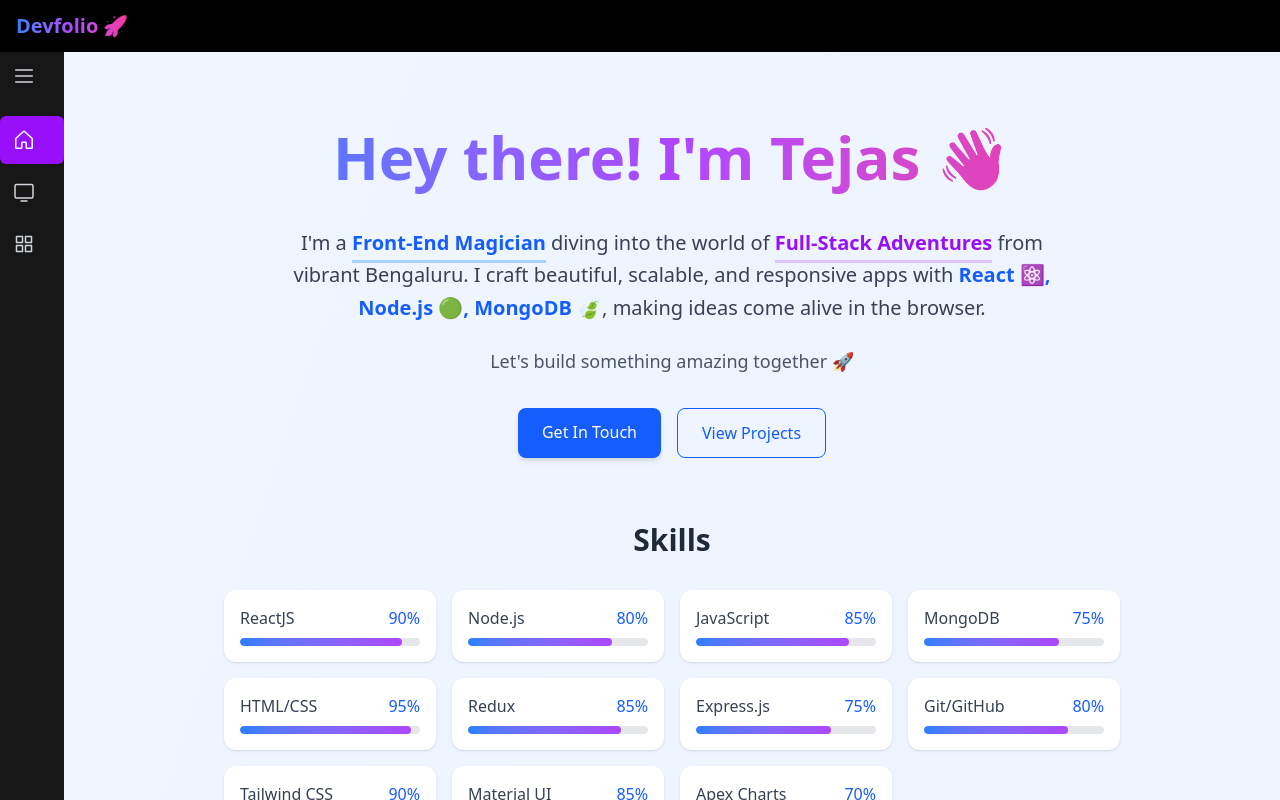
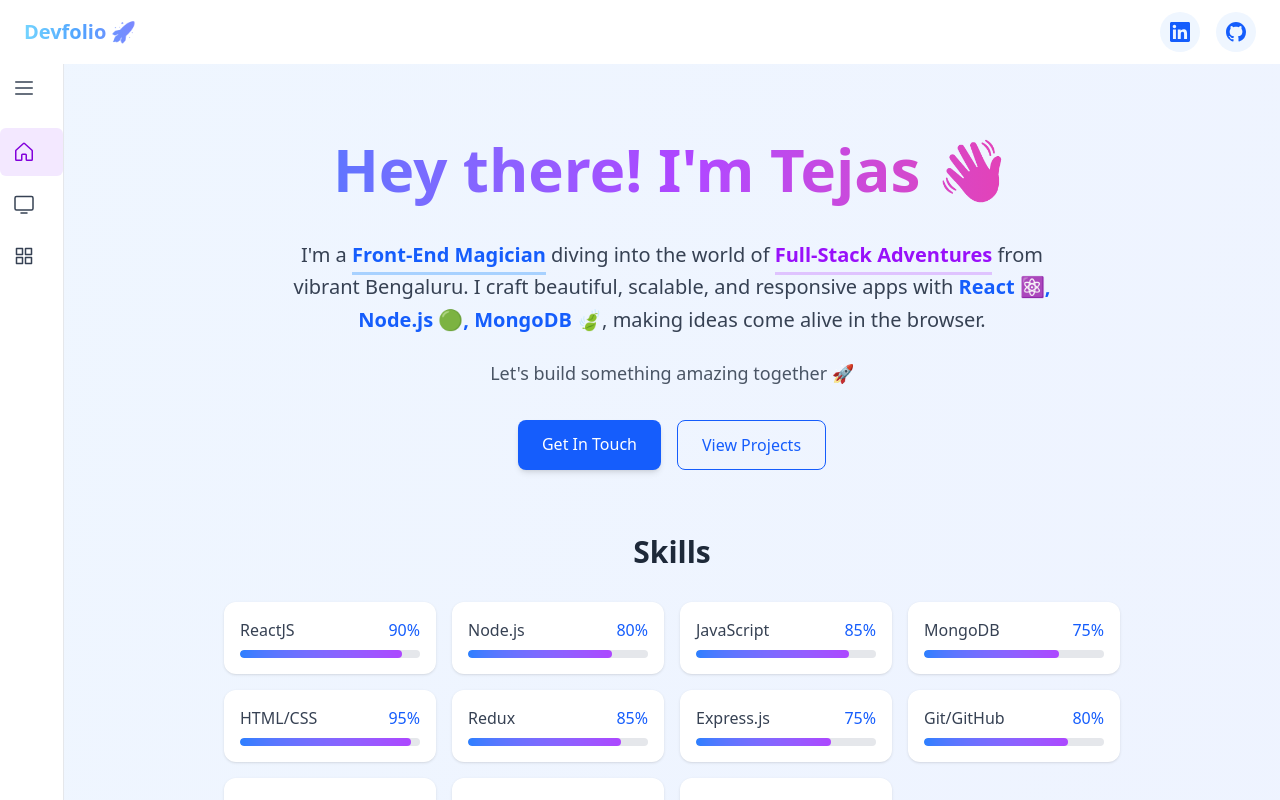
Before and after one commit to mtejas309/AkkuKnox, a React (Vite) app: page / in a window 1280 px wide. Built offline with nearby package versions, Linux system fonts and the light colour scheme.

Commit message:
updated all

```diff
--- a/src/components/NavBar.jsx
+++ b/src/components/NavBar.jsx
@@ -1,13 +1,54 @@
 import React from "react";
-import { List } from "phosphor-react"; // optional mobile toggle
 
 function NavBar() {
   return (
-    <nav className="bg-black text-white px-4 py-3 flex items-center justify-between shadow-md">
-      {/* Unique gradient text logo */}
-      <h1 className="text-xl font-extrabold bg-gradient-to-r from-blue-500 via-purple-500 to-pink-500 bg-clip-text text-transparent">
+    <nav
+      className="bg-white text-gray-800 px-6 py-3 flex items-center justify-between
+      shadow-[0_4px_12px_rgba(0,0,0,0.05),0_6px_20px_rgba(59,130,246,0.15)]"
+    >
+      {/* Gradient logo text */}
+      <h1 className="text-xl font-extrabold bg-gradient-to-r from-sky-300 via-blue-400 to-indigo-400 bg-clip-text text-transparent">
         Devfolio 🚀
       </h1>
+
+      {/* Right Section - Social Media Icons */}
+      <div className="flex justify-center gap-4">
+        {/* LinkedIn */}
+        <a
+          href="https://www.linkedin.com/in/tejas-m-b56613225/"
+          target="_blank"
+          rel="noopener noreferrer"
+          className="w-10 h-10 rounded-full bg-blue-50 flex items-center justify-center text-blue-600 hover:bg-blue-100 transition-colors duration-300"
+          aria-label="LinkedIn"
+        >
+          <svg
+            className="w-5 h-5"
+            fill="currentColor"
+            viewBox="0 0 24 24"
+            xmlns="http://www.w3.org/2000/svg"
+          >
+            <path d="M20.447 20.452h-3.554v-5.569c0-1.328-.027-3.037-1.852-3.037-1.853 0-2.136 1.445-2.136 2.939v5.667H9.351V9h3.414v1.561h.046c.477-.9 1.637-1.85 3.37-1.85 3.601 0 4.267 2.37 4.267 5.455v6.286zM5.337 7.433c-1.144 0-2.063-.926-2.063-2.065 0-1.138.92-2.063 2.063-2.063 1.14 0 2.064.925 2.064 2.063 0 1.139-.925 2.065-2.064 2.065zm1.782 13.019H3.555V9h3.564v11.452zM22.225 0H1.771C.792 0 0 .774 0 1.729v20.542C0 23.227.792 24 1.771 24h20.451C23.2 24 24 23.227 24 22.271V1.729C24 .774 23.2 0 22.222 0h.003z" />
+          </svg>
+        </a>
+
+        {/* GitHub */}
+        <a
+          href="https://github.com/mtejas309"
+          target="_blank"
+          rel="noopener noreferrer"
+          className="w-10 h-10 rounded-full bg-blue-50 flex items-center justify-center text-blue-600 hover:bg-blue-100 transition-colors duration-300"
+          aria-label="GitHub"
+        >
+          <svg
+            className="w-5 h-5"
+            fill="currentColor"
+            viewBox="0 0 24 24"
+            xmlns="http://www.w3.org/2000/svg"
+          >
+            <path d="M12 0C5.37 0 0 5.37 0 12c0 5.31 3.435 9.795 8.205 11.385.6.105.825-.255.825-.57 0-.285-.015-1.23-.015-2.235-3.015.555-3.795-.735-4.035-1.41-.135-.345-.72-1.41-1.23-1.695-.42-.225-1.02-.78-.015-.795.945-.015 1.62.87 1.845 1.23 1.08 1.815 2.805 1.305 3.495.99.105-.78.42-1.305.765-1.605-2.67-.3-5.46-1.335-5.46-5.925 0-1.305.465-2.385 1.23-3.225-.12-.3-.54-1.53.12-3.18 0 0 1.005-.315 3.3 1.23.96-.27 1.98-.405 3-.405s2.04.135 3 .405c2.295-1.56 3.3-1.23 3.3-1.23.66 1.65.24 2.88.12 3.18.765.84 1.23 1.905 1.23 3.225 0 4.605-2.805 5.625-5.475 5.925.435.375.81 1.095.81 2.22 0 1.605-.015 2.895-.015 3.3 0 .315.225.69.825.57A12.02 12.02 0 0024 12c0-6.63-5.37-12-12-12z" />
+          </svg>
+        </a>
+      </div>
     </nav>
   );
 }
--- a/src/components/SilderBar.jsx
+++ b/src/components/SilderBar.jsx
@@ -6,68 +6,66 @@ function SideBar() {
   const [open, setOpen] = useState(false);
   const location = useLocation();
 
-  // helper for active state
   const isActive = (path) =>
-    location.pathname === path ? "bg-purple-600 text-white font-semibold" : "";
+    location.pathname === path
+      ? "bg-purple-100 text-purple-700 font-semibold"
+      : "hover:bg-gray-100 hover:text-purple-600";
 
   return (
     <div
-      className={`bg-neutral-900 text-gray-300 h-screen flex flex-col transition-all duration-300 ${
-        open ? "w-54" : "w-16"
+      className={`bg-white text-gray-700 border-r border-gray-200 h-screen flex flex-col transition-all duration-300 ${
+        open ? "w-56" : "w-16"
       }`}
     >
       {/* Toggle */}
       <div>
         <button
           onClick={() => setOpen(!open)}
-          className="hover:bg-neutral-800  rounded-md flex items-center justify-center w-12 h-12"
+          className="hover:bg-gray-100 rounded-md flex items-center justify-center w-12 h-12"
         >
           <List size={24} />
         </button>
       </div>
 
       {/* Menu */}
-      <nav className="flex-1">
+      <nav>
         <ul className="mt-4 space-y-1">
-          {/* Home */}
           <li>
             <Link
               to="/"
-              className={`flex items-center px-3 py-3 rounded-md  transition ${isActive(
+              className={`flex items-center px-3 py-3 rounded-md transition ${isActive(
                 "/"
               )}`}
             >
-              <House size={24} className="flex-shrink-0" />
+              <House size={24} />
               {open && <span className="ml-4">Home</span>}
             </Link>
           </li>
 
-          {/* Responsive Website */}
           <li>
             <Link
               to="/responsive"
-              className={`flex items-center px-3 py-3 rounded-md  transition ${isActive(
+              className={`flex items-center px-3 py-3 rounded-md transition ${isActive(
                 "/responsive"
               )}`}
             >
-              <Monitor size={24} className="flex-shrink-0" />
+              <Monitor size={24} />
               {open && <span className="ml-4">Responsive Design</span>}
             </Link>
           </li>
 
-          {/* Dashboard */}
           <li>
             <Link
               to="/dashboard"
-              className={`flex items-center px-3 py-3 rounded-md  transition ${isActive(
+              className={`flex items-center px-3 py-3 rounded-md transition ${isActive(
                 "/dashboard"
               )}`}
             >
-              <SquaresFour size={24} className="flex-shrink-0" />
+              <SquaresFour size={24} />
               {open && (
                 <span className="ml-4">
                   Dashboard{" "}
-                  <span className="text-sm text-gray-400">(Redux)</span>
+                  <span className="text-sm text-gray-500">(Redux)</span>
                 </span>
               )}
             </Link>
--- a/src/pages/Welcome.jsx
+++ b/src/pages/Welcome.jsx
@@ -478,42 +478,6 @@ function Welcome() {
                   +91-9901974627
                 </a>
               </p>
-              <div className="flex justify-center gap-6">
-                <a
-                  href="https://www.linkedin.com/in/tejas-m-b56613225/"
-                  target="_blank"
-                  rel="noopener noreferrer"
-                  className="w-12 h-12 rounded-full bg-blue-100 flex items-center justify-center text-blue-600 hover:bg-blue-200 transition-colors duration-300"
-                  aria-label="LinkedIn"
-                >
-                  {/* LinkedIn icon */}
-                  <svg
-                    className="w-5 h-5"
-                    fill="currentColor"
-                    viewBox="0 0 24 24"
-                    xmlns="http://www.w3.org/2000/svg"
-                  >
-                    <path d="M20.447 20.452h-3.554v-5.569c0-1.328-.027-3.037-1.852-3.037-1.853 0-2.136 1.445-2.136 2.939v5.667H9.351V9h3.414v1.561h.046c.477-.9 1.637-1.85 3.37-1.85 3.601 0 4.267 2.37 4.267 5.455v6.286zM5.337 7.433c-1.144 0-2.063-.926-2.063-2.065 0-1.138.92-2.063 2.063-2.063 1.14 0 2.064.925 2.064 2.063 0 1.139-.925 2.065-2.064 2.065zm1.782 13.019H3.555V9h3.564v11.452zM22.225 0H1.771C.792 0 0 .774 0 1.729v20.542C0 23.227.792 24 1.771 24h20.451C23.2 24 24 23.227 24 22.271V1.729C24 .774 23.2 0 22.222 0h.003z" />
-                  </svg>
-                </a>
-                <a
-                  href="https://github.com/mtejas309"
-                  target="_blank"
-                  rel="noopener noreferrer"
-                  className="w-12 h-12 rounded-full bg-blue-100 flex items-center justify-center text-blue-600 hover:bg-blue-200 transition-colors duration-300"
-                  aria-label="GitHub"
-                >
-                  {/* GitHub icon */}
-                  <svg
-                    className="w-5 h-5"
-                    fill="currentColor"
-                    viewBox="0 0 24 24"
-                    xmlns="http://www.w3.org/2000/svg"
-                  >
-                    <path d="M12 0C5.37 0 0 5.37 0 12c0 5.31 3.435 9.795 8.205 11.385.6.105.825-.255.825-.57 0-.285-.015-1.23-.015-2.235-3.015.555-3.795-.735-4.035-1.41-.135-.345-.72-1.41-1.23-1.695-.42-.225-1.02-.78-.015-.795.945-.015 1.62.87 1.845 1.23 1.08 1.815 2.805 1.305 3.495.99.105-.78.42-1.305.765-1.605-2.67-.3-5.46-1.335-5.46-5.925 0-1.305.465-2.385 1.23-3.225-.12-.3-.54-1.53.12-3.18 0 0 1.005-.315 3.3 1.23.96-.27 1.98-.405 3-.405s2.04.135 3 .405c2.295-1.56 3.3-1.23 3.3-1.23.66 1.65.24 2.88.12 3.18.765.84 1.23 1.905 1.23 3.225 0 4.605-2.805 5.625-5.475 5.925.435.375.81 1.095.81 2.22 0 1.605-.015 2.895-.015 3.3 0 .315.225.69.825.57A12.02 12.02 0 0024 12c0-6.63-5.37-12-12-12z" />
-                  </svg>
-                </a>
-              </div>
             </div>
           </div>
         </div>
```
